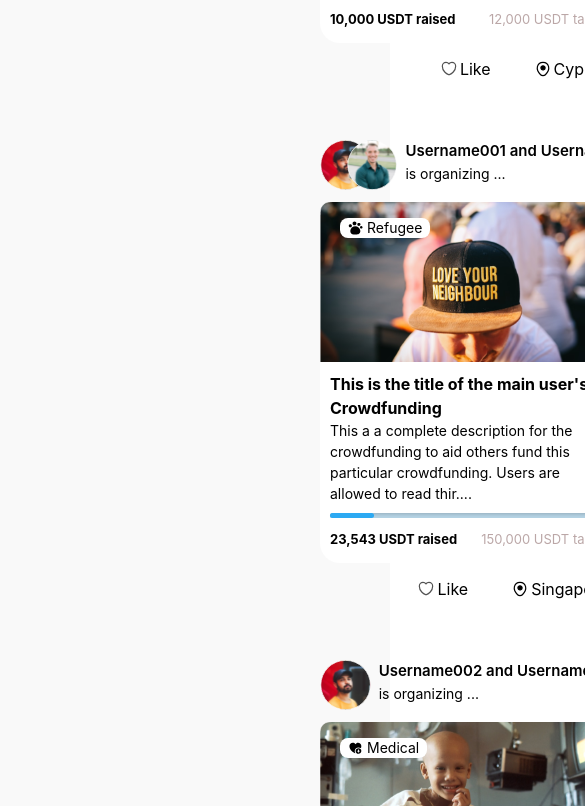
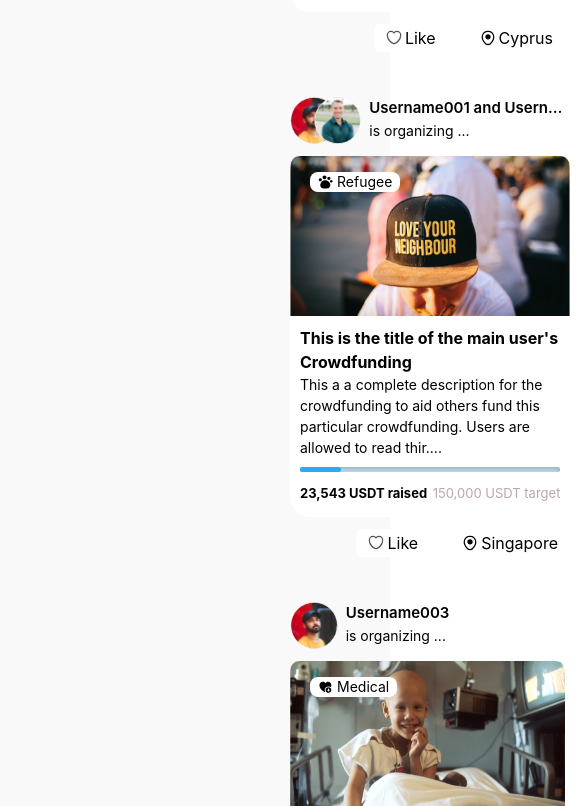
Before and after one commit to Beevibe-hq/palbucks-user-frontend, a React (Create React App) app: page / in a window 390 px wide. Shown: the part 1338-2144 px from the top of the page, 585 px wide, since content can reach past the window. Built offline with nearby package versions, Linux system fonts and the light colour scheme.

Commit message:
Added little responsiveness, customized extra screen themes for better laptop experience

```diff
--- a/src/components/fundevent/fundevent.jsx
+++ b/src/components/fundevent/fundevent.jsx
@@ -6,7 +6,7 @@ import locateicon from '../../images/locateicon.svg'
 function Fundevent(props){
 
     return(
-        <div className = 'max-w-[300px] xl:max-w-[310px] h-[430px] min-w-[200px] inline-block mx-auto my-[35px] '>
+        <div className = 'max-w-[280px] smlaptops:max-w-[325px] mdlaptops:max-w-[285px] xl:max-w-[315px] h-[430px] min-w-[200px] inline-block mx-auto my-[35px] '>
 
             <div className = 'flex gap-2 mb-3'>
 
@@ -14,7 +14,7 @@ function Fundevent(props){
                     {
                         props.accountimages.map((item,i)=>{
                             return(
-                                <img src = {item} alt = 'Organizer profile picture' className='min-w-[50px] h-[50px]' key = {i} />
+                                <img src = {item} alt = 'Organizer profile picture' className='min-w-[47px] h-[47px]' key = {i} />
                             )
                         })
                     }
@@ -26,9 +26,15 @@ function Fundevent(props){
                             props.organizeraccounts.map((item,i,arr)=>{
 
                                 return(
-                                    i === arr.length - 1 ? (item) :
+                                    /* i === arr.length - 1 ? (item) :
                                     i === arr.length - 2 ? item + ' and ' :
-                                    item + ' ,'
+                                    item + ' ,' */
+                                    arr.length === 1 ? item:
+                                    arr.length >= 2 && i === 0 ? item + ' and ':
+                                    arr.length == 2 && i ===1  ?  item :
+                                    arr.length > 2 && i > 1 ? arr.length -1 + ' others' :
+                                    ''
+
                                 )
                             })
                         }
--- a/src/components/homebody/homebody.jsx
+++ b/src/components/homebody/homebody.jsx
@@ -104,7 +104,7 @@ let data = [
       category:'Medical',
       categoryimg:medicalimg,
       placeholder: eventimg3,
-      organizeraccounts:['Username002','Username003'],
+      organizeraccounts:['Username003'],
       //title: 'Title for this particular fundevent',
       //description: "Description of the ongoing event that users will read to know what it's about",
       value: 372550,
@@ -113,7 +113,7 @@ let data = [
 
     },
     {
-      organizerimg:[userimg2],
+      organizerimg:[userimg2, userimg3, userimg4],
       category:'Donate',
       placeholder: eventimg2,
       categoryimg:medicalimg,
--- a/src/components/navbar/navbar.jsx
+++ b/src/components/navbar/navbar.jsx
@@ -6,7 +6,7 @@ import Searchbar from "../searchbar/searchbar";
 function Navbar(){
 
     return(
-        <div className = 'py-[10px] px-10 h-[100px] fixed top-0 right-0 left-[280px] xl:left-[320px] z-20 bg-[#F9F9F9] shadow-[0_0px_16px_rgba(0,0,0,0.04)] flex items-center justify-between' >
+        <div className = 'py-[10px] px-10 h-[100px] fixed top-0 right-0 left-[250px] lg:left-[280px] xl:left-[320px] z-20 bg-[#F9F9F9] shadow-[0px_0px_16px_rgba(0,0,0,0.04)] flex items-center justify-between' >
             <Searchbar />
 
             <div className = 'flex items-center gap-8'>
--- a/src/components/sidebar/sidebar.jsx
+++ b/src/components/sidebar/sidebar.jsx
@@ -11,7 +11,7 @@ import Navelements from '../navelements/navelements'
 function Sidebar(){
 
     return(
-        <div className = ' w-[280px] xl:w-[320px] h-full fixed z-10 overflow-x-hidden top-0 border-orange-600 border-0 px-[25px] py-[35px] bg-white flex-shrink-0'>
+        <div className = ' w-[250px] lg:w-[280px] xl:w-[320px] h-full fixed z-10 overflow-x-hidden top-0 border-orange-600 border-0 px-[25px] py-[35px] bg-white flex-shrink-0'>
 
             <div className = 'mb-[40px]'>
                 <img src={palbuckslogo} alt="Palbucks logo" className = 'mx-auto cursor-pointer' />
--- a/src/index.css
+++ b/src/index.css
@@ -22,7 +22,21 @@ code {
   .eventparent{
     display:grid;
     grid-template-columns: repeat(auto-fit, minmax(300px, 1fr));
-    gap:20px;
+    gap:15px;
+  }
+
+  @media screen and (max-width: 1280px) {
+    .eventparent{
+      grid-template-columns: repeat(auto-fit, minmax(280px, 1fr));
+      gap:15px;
+    }
+  }
+
+  @media screen and (max-width: 1200px) {
+    .eventparent{
+      grid-template-columns: repeat(auto-fit, minmax(275px, 1fr));
+      gap:5px;
+    }
   }
 }
 
--- a/src/pages/home/home.jsx
+++ b/src/pages/home/home.jsx
@@ -7,7 +7,7 @@ function Home(){
     return(
         <div className=' bg-[#F9F9F9] h-full' >
             <Sidebar />
-            <div className = 'ml-[280px] xl:ml-[320px]' >
+            <div className = ' ml-[250px] lg:ml-[280px] xl:ml-[320px]' >
                 <Navbar />
                 <Homebody />
             </div>
--- a/tailwind.config.js
+++ b/tailwind.config.js
@@ -4,7 +4,12 @@ module.exports = {
     "./src/**/*.{js,jsx,ts,tsx}",
   ],
   theme: {
-    extend: {},
+    extend: {
+      screens:{
+        'smlaptops':'1100px',
+        'mdlaptops':'1230px'
+      }
+    },
   },
   plugins: [],
 }
```
